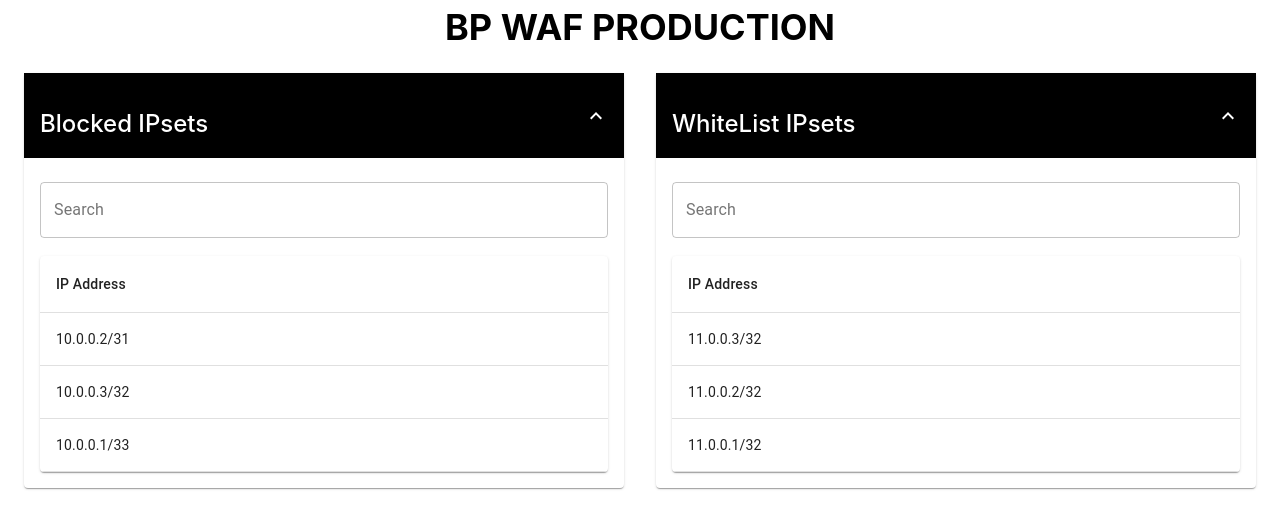
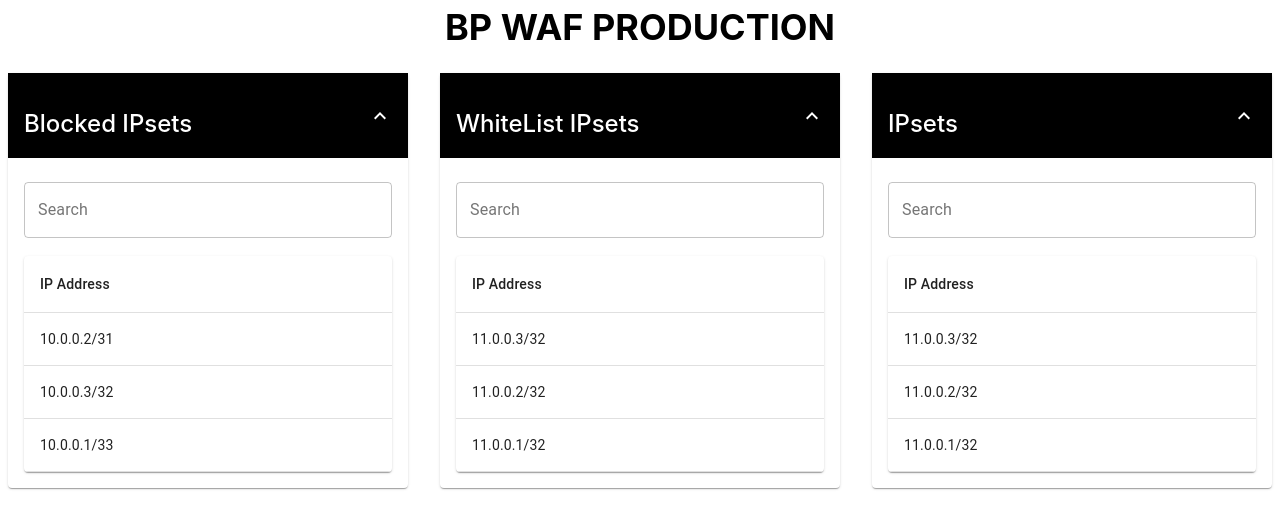
Before and after one commit to amanhsn/drawer-app, a React (Create React App) app: page / in a window 1280 px wide. Shown: the top 528 px of the page. Built offline with nearby package versions, Linux system fonts and the light colour scheme.

Commit message:
Added 3x tables

```diff
--- a/src/App.css
+++ b/src/App.css
@@ -2,7 +2,7 @@
 
 /* styles for accordion */
 .accordion-container {
-  height: 400px;
+  height: 300px; /* Decrease the height as needed */
   display: flex;
   align-items: flex-start;
   justify-content: center;
@@ -16,7 +16,7 @@
   margin: 10px;
   background-color: black;
   font-family: Inter, sans-serif;
-  min-width: 600px;
+  min-width: 400px; /* Decrease the width as needed */
   flex: 1;
 }
 
--- a/src/App.js
+++ b/src/App.js
@@ -147,6 +147,45 @@ export default function App() {
     </Accordion>
   </AccordionDetails>
 </div>
+<div className="accordion-container">
+  <AccordionDetails className={classes.accordionDetails}>
+    <Accordion defaultExpanded>
+      <AccordionSummary expandIcon={<StyledExpandMoreIcon />}>
+        <h3>IPsets</h3>
+      </AccordionSummary>
+      <AccordionDetails className={classes.accordionDetails}>
+      <div className ="search-container">
+        <TextField
+          label="Search"
+          value={searchTerm}
+          onChange={handleSearchChange}
+          fullWidth
+          margin="normal"
+          variant="outlined"
+        />
+        </div>
+        <TableContainer component={Paper}>
+          <Table className={classes.table} aria-label="Blocked IPset Table">
+            <TableHead>
+              <TableRow>
+                <TableCell>IP Address</TableCell>
+              </TableRow>
+            </TableHead>
+            <TableBody>
+              {filteredData.whitelist.map((ip) => (
+                <TableRow key={ip.ip}>
+                  <TableCell component="th" scope="row">
+                    {ip.ip}
+                  </TableCell>
+                </TableRow>
+              ))}
+            </TableBody>
+          </Table>
+        </TableContainer>
+      </AccordionDetails>
+    </Accordion>
+  </AccordionDetails>
+</div>
 </div>
     </div>
   );
```
